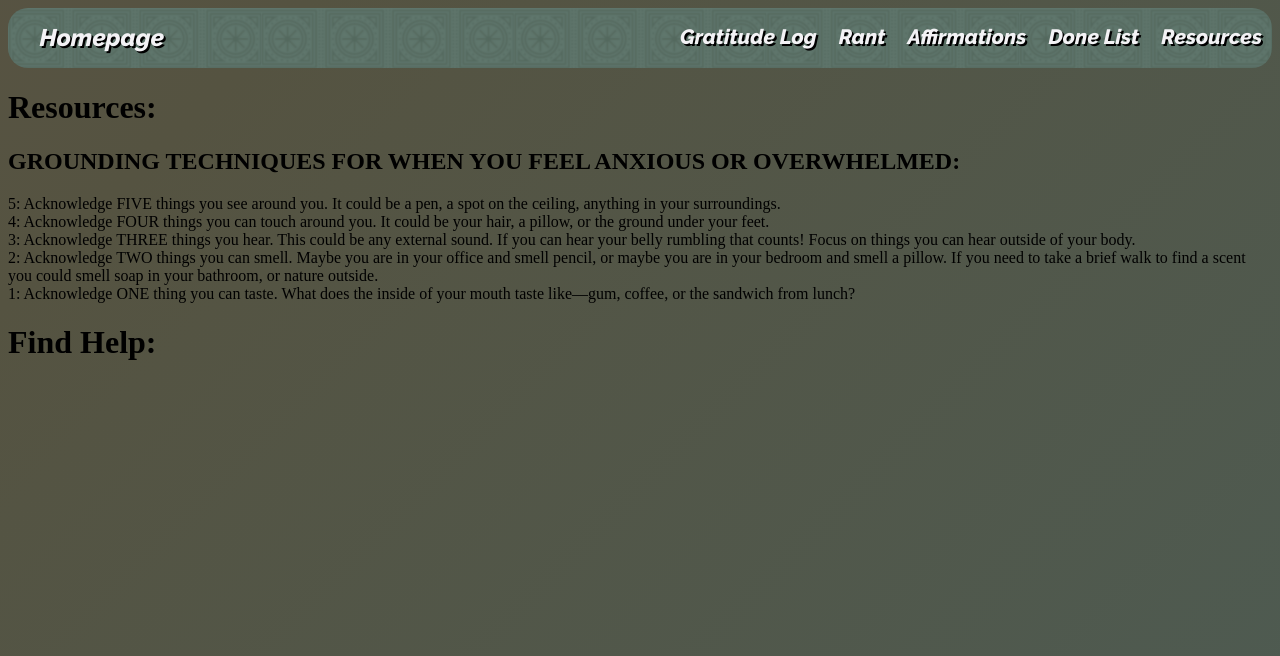
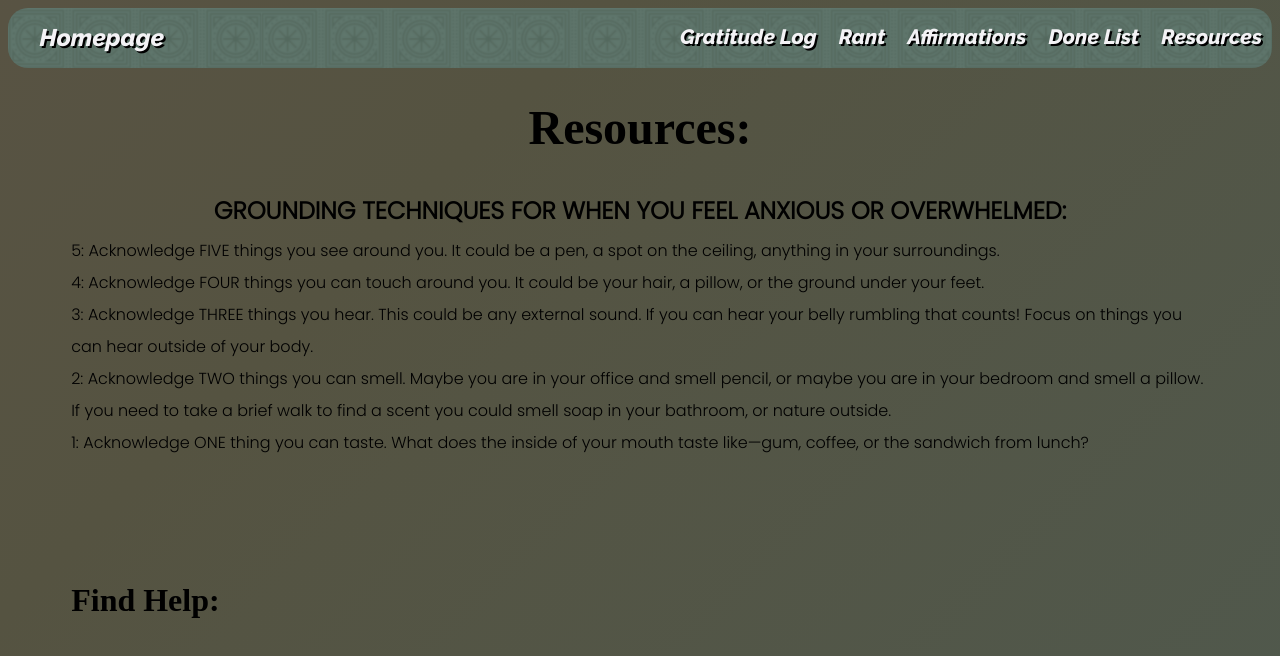
Before and after one commit to bw-dani/mental-help, a React (Create React App) app in the folder mental-help/: page /components/Resources in a window 1280 px wide. Shown: the top 656 px of the page. Built offline with nearby package versions, Linux system fonts and the light colour scheme; no server answers; a web font is replaced by a local one.

Commit message:
resources page styling

```diff
--- a/mental-help/src/components/Resources.jsx
+++ b/mental-help/src/components/Resources.jsx
@@ -7,8 +7,8 @@ function Resources(props) {
     <div className='main-rsc-div'>
     <div >
       <NavBar/>
-      <h1>Resources:</h1>
-      <h2>GROUNDING TECHNIQUES FOR WHEN YOU FEEL ANXIOUS OR OVERWHELMED:</h2>
+      <h1 className="rsc-title">Resources:</h1>
+      <h2 >GROUNDING TECHNIQUES FOR WHEN YOU FEEL ANXIOUS OR OVERWHELMED:</h2>
         <p>
           5: Acknowledge FIVE things you see around you. It could be a pen, a spot on the ceiling, anything in your surroundings.
          <br></br>
@@ -21,11 +21,15 @@ function Resources(props) {
           1: Acknowledge ONE thing you can taste. What does the inside of your mouth taste like—gum, coffee, or the sandwich from lunch?
         </p>
     </div>
-      <div>
+      <div className='find-help'>
         <h1>Find Help: </h1>
+
       </div>
     </div>
   );
 }
 
 export default Resources;
+
+
+{/* <a href="https://www.thesitewizard.com/" target="_blank">thesitewizard.com</a> */}
--- a/mental-help/src/components/resources.css
+++ b/mental-help/src/components/resources.css
@@ -0,0 +1,21 @@
+@import url("https://fonts.googleapis.com/css2?family=Poppins:wght@300&display=swap");
+.rsc-title {
+  font-size: 3rem;
+  display: flex;
+  justify-content: center;
+}
+
+h2,
+p {
+  display: flex;
+  justify-content: center;
+  margin: 0 5%;
+  font-family: "Poppins", sans-serif;
+  line-height: 2;
+}
+
+.find-help {
+  display: flex;
+  margin-top: 8%;
+  margin-left: 5%;
+}
```
